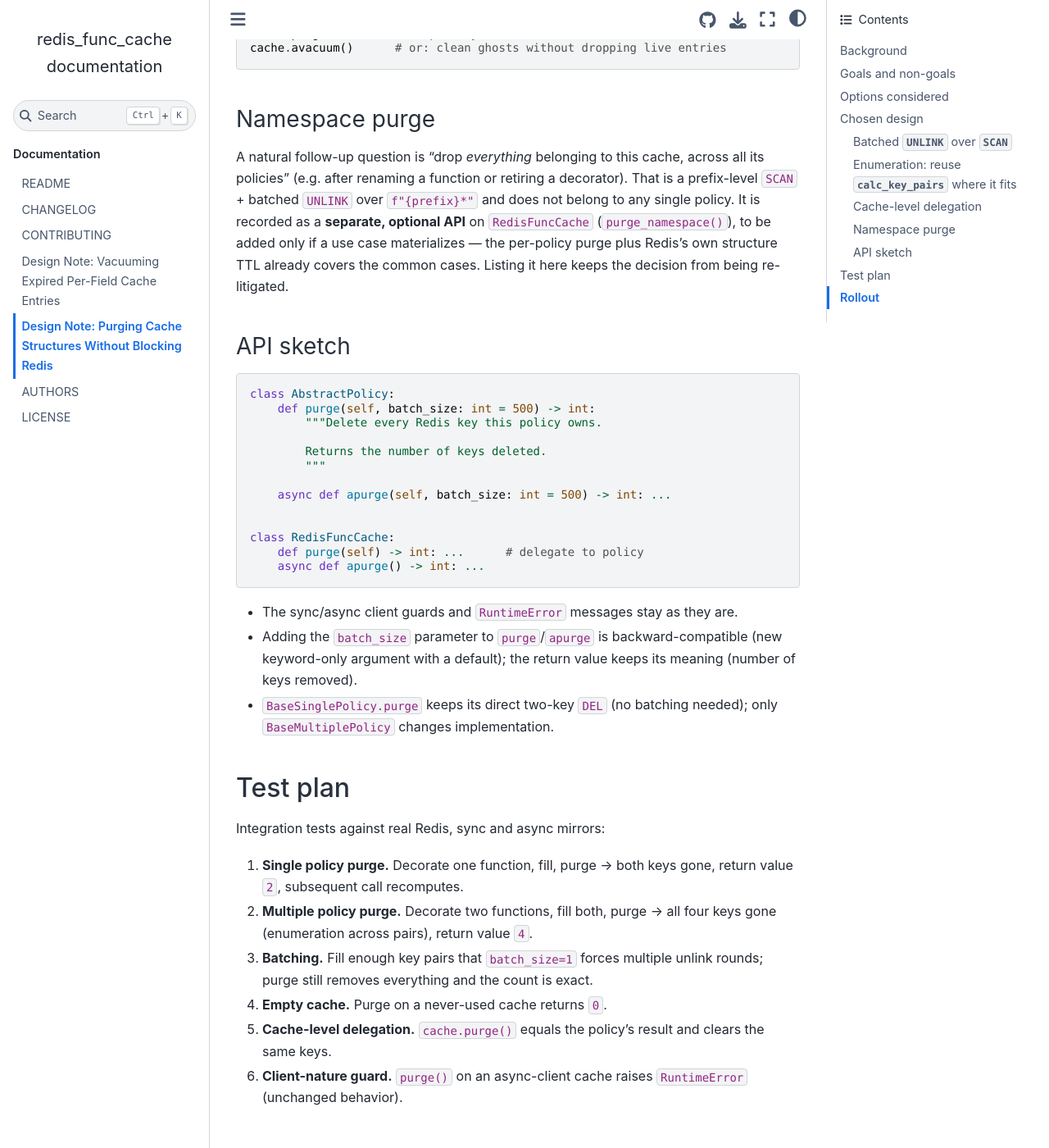
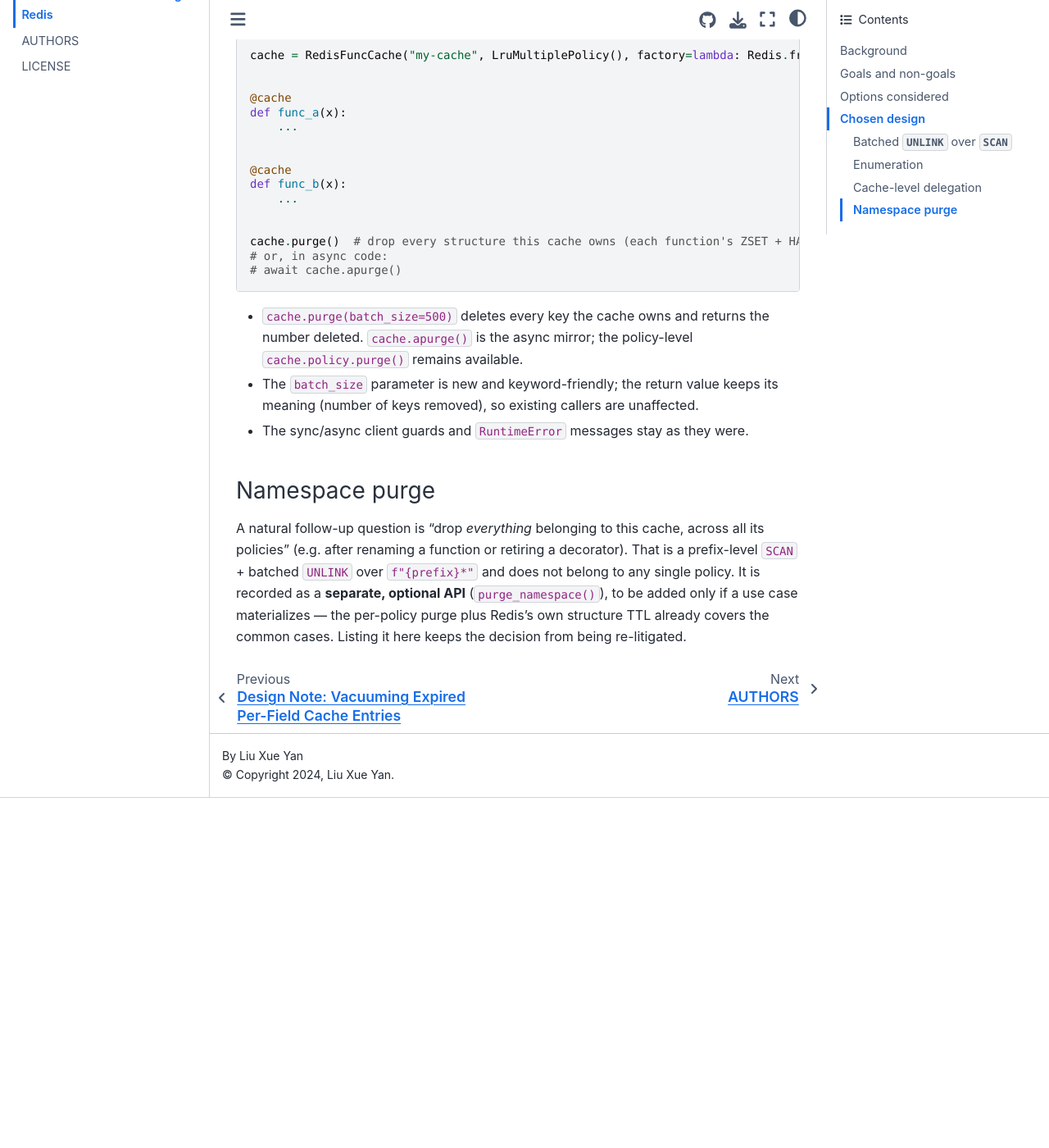
Before and after one commit to tanbro/redis_func_cache, a Sphinx documentation site: the page built from docs/design/purge.md, in a window 1280 px wide and 1400 px high, scrolled down 2970 px. Shown: the whole window at 82% size. Built offline with Sphinx 7.4.7 and the Sphinx Book theme 1.1.4, drawn with Linux system fonts in a browser that asks for light colours; pages that are not in the unit, such as notebooks, are missing from menus; after the commit the page ends 3943 px from its top, so only the background shows below that; some of the changed text lies outside the part shown.

Commit message:
docs: rework design notes for readers and record features in README/CHANGELOG
- Rewrite the vacuum and purge design notes in a user-facing design style:
  usage examples for cache.vacuum()/cache.purge(), rationale and rejected
  options kept, Sphinx roles replaced with plain Markdown, YAML metadata
  and development-process sections (test plan, rollout) removed.
- README: document per-item TTL and the maintenance operations in the
  feature list, add a Cache Maintenance section with examples, and point
  the per-item TTL caution at vacuum.
- CHANGELOG: add an Unreleased section covering ignore_redis_errors,
  vacuum/avacuum, cache-level purge/apurge with batch_size, the
  multiple-policy purge KEYS->SCAN + batched UNLINK rework, and the
  multiple-policy get_size/aget_size implementation.

````diff
--- a/docs/design/purge.md
+++ b/docs/design/purge.md
@@ -1,30 +1,19 @@
----
-status: draft
-description: |
-   Targeted at the next minor release.
-   This note records how `purge` is implemented today, why its multiple-policy
-   variant is unsuitable for production Redis, the alternatives considered,
-   and the design of the replacement: SCAN-based enumeration with batched
-   UNLINK, a cache-level delegation, and an optional namespace purge.
----
-
 # Design Note: Purging Cache Structures Without Blocking Redis
 
 ## Background
 
-{meth}`~redis_func_cache.policies.abstract.AbstractPolicy.purge` (and its async
-mirror {meth}`~redis_func_cache.policies.abstract.AbstractPolicy.apurge`) deletes
-every Redis key a policy owns. The two policy shapes differ structurally:
+`purge` (and its async mirror `apurge`) deletes every Redis key a policy owns. The two
+policy shapes differ structurally:
 
 - **Single policies** own exactly one static key pair (`...:0` ZSET + `...:1`
-  HASH). `BaseSinglePolicy.purge` calls `DEL` on the two names from
-  `calc_keys()` — two keys, one command, no enumeration. This variant is already
-  correct and needs no change.
+  HASH). `BaseSinglePolicy.purge` calls `DEL` on the two names from `calc_keys()` —
+  two keys, one command, no enumeration. This variant is already correct and needs no
+  change.
 - **Multiple policies** own one key pair *per decorated function*, discovered at
   decoration time. There is no static key list, so the purge has to enumerate:
 
 ```python
-# src/redis_func_cache/policies/base.py — BaseMultiplePolicy.purge (current)
+# src/redis_func_cache/policies/base.py — BaseMultiplePolicy.purge (previous implementation)
 pat = f"{self.cache.prefix}{self.cache.name}:{self.__key__}:*"
 if keys := client.keys(pat):
     return client.delete(*keys)
@@ -32,24 +21,23 @@
 
 Two properties of this implementation are production hazards:
 
-1. **`KEYS` blocks the server.** `KEYS` is O(N) over the *entire* keyspace and
-   runs to completion on Redis's single thread. On a large instance the call
-   stalls every other client for the whole scan — the classic Redis
-   anti-pattern, and the same reason the vacuum design (see
-   {doc}`field-ttl-vacuum`) moved its enumeration to `SCAN`.
+1. **`KEYS` blocks the server.** `KEYS` is O(N) over the *entire* keyspace and runs to
+   completion on Redis's single thread. On a large instance the call stalls every
+   other client for the whole scan — the classic Redis anti-pattern, and the same
+   reason the vacuum design (see [Vacuuming Expired Per-Field Cache
+   Entries](field-ttl-vacuum.md)) moved its enumeration to `SCAN`.
 2. **One giant `DELETE`.** Every matched key travels in a single `DEL` command.
-   Deleting many keys touches many allocation arenas; a wide purge can hold the
-   server busy longer than any caller expects, and the command payload scales
-   with the cache's fan-out.
+   Deleting many keys touches many allocation arenas; a wide purge can hold the server
+   busy longer than any caller expects, and the command payload scales with the
+   cache's fan-out.
 
 ## Goals and non-goals
 
-- **Goals**: non-blocking enumeration (`SCAN`), bounded per-command work
-  (batched `UNLINK`), a cache-level entry point so users do not reach into
-  `cache.policy`, and an optional namespace-level purge.
+- **Goals**: non-blocking enumeration (`SCAN`), bounded per-command work (batched
+  `UNLINK`), a cache-level entry point so users do not reach into `cache.policy`.
 - **Non-goals**: changing what "purge" means (it remains *delete all structures,
-  return the number of keys deleted*); touching the get/put/get-size paths;
-  automatic or scheduled purging — that stays the caller's decision.
+  return the number of keys deleted*); touching the get/put/get-size paths; automatic
+  or scheduled purging — that stays the caller's decision.
 
 ## Options considered
 
@@ -68,99 +56,71 @@
 
 The replacement loop, identical in shape for sync and async:
 
-1. `SCAN MATCH <prefix><name>:<__key__>:*` (via `client.scan_iter`, which pages
-   with a default `COUNT` hint and never blocks);
-2. buffer matched keys and call **`UNLINK`** in batches of `batch_size`
-   (default 500, matching `vacuum`);
+1. `SCAN MATCH <prefix><name>:<__key__>:*` (via `client.scan_iter`, which pages with a
+   default `COUNT` hint and never blocks);
+2. buffer matched keys and call **`UNLINK`** in batches of `batch_size` (default 500,
+   matching `vacuum`);
 3. accumulate and return the total number of keys unlinked.
 
-`UNLINK` over `DEL`: the key removal from the keyspace is O(1) on the
-caller's path while the memory reclamation happens incrementally in a
-background thread (Redis ≥ 4.0). The return value semantics are identical.
-Small caches (a handful of keys) gain nothing from `UNLINK` over `DEL`, but
-the code stays uniform and the batch bound keeps worst cases flat.
+`UNLINK` over `DEL`: the key removal from the keyspace is O(1) on the caller's path
+while the memory reclamation happens incrementally in a background thread
+(Redis ≥ 4.0). The return value semantics are identical. Small caches (a handful of
+keys) gain nothing from `UNLINK` over `DEL`, but the code stays uniform and the batch
+bound keeps worst cases flat.
 
 The pattern is deliberately `...:{__key__}:*` — *not* the `:*:0` pattern of
-`calc_key_pairs`: a purge must take the hash (`:1`) along with the sorted set
-(`:0`), so the enumeration cannot reuse the vacuum's pair iterator even
-though both start from `SCAN`.
+`calc_key_pairs`: a purge must take the hash (`:1`) along with the sorted set (`:0`),
+so the enumeration cannot reuse the vacuum's pair iterator even though both start from
+`SCAN`.
 
-### Enumeration: reuse `calc_key_pairs` where it fits
+### Enumeration
 
-Single policies keep deleting their static pair — nothing to enumerate.
-Multiple policies enumerate with `scan_iter` inline in `purge`/`apurge`
-(the `:*` pattern and the flat key list differ from `calc_key_pairs`'s
-`:*:0`-pattern pair list, so sharing would complicate both call sites for
-no reuse).
+Single policies keep deleting their static pair — nothing to enumerate. Multiple
+policies enumerate with `scan_iter` inline in `purge`/`apurge` (the `:*` pattern and
+the flat key list differ from `calc_key_pairs`'s `:*:0`-pattern pair list, so sharing
+would complicate both call sites for no reuse).
 
 ### Cache-level delegation
 
-`RedisFuncCache` gains `purge()` / `apurge()` as one-line delegations to the
-bound policy — the same shape as the existing `vacuum()` / `avacuum()`
-delegations — so the public workflow is symmetric:
+`RedisFuncCache` gains `purge()` / `apurge()` as one-line delegations to the bound
+policy — the same shape as the `vacuum()` / `avacuum()` delegations — so the public
+workflow is symmetric:
 
 ```python
-cache.purge()        # drop every structure this cache owns
-cache.avacuum()      # or: clean ghosts without dropping live entries
+from redis import Redis
+from redis_func_cache import LruMultiplePolicy, RedisFuncCache
+
+cache = RedisFuncCache("my-cache", LruMultiplePolicy(), factory=lambda: Redis.from_url("redis://"))
+
+
+@cache
+def func_a(x):
+    ...
+
+
+@cache
+def func_b(x):
+    ...
+
+
+cache.purge()  # drop every structure this cache owns (each function's ZSET + HASH)
+# or, in async code:
+# await cache.apurge()
 ```
+
+- `cache.purge(batch_size=500)` deletes every key the cache owns and returns the
+  number deleted. `cache.apurge()` is the async mirror; the policy-level
+  `cache.policy.purge()` remains available.
+- The `batch_size` parameter is new and keyword-friendly; the return value keeps its
+  meaning (number of keys removed), so existing callers are unaffected.
+- The sync/async client guards and `RuntimeError` messages stay as they were.
 
 ### Namespace purge
 
-A natural follow-up question is "drop *everything* belonging to this cache,
-across all its policies" (e.g. after renaming a function or retiring a
-decorator). That is a prefix-level `SCAN` + batched `UNLINK` over
-`f"{prefix}*"` and does not belong to any single policy. It is recorded as a
-**separate, optional API** on `RedisFuncCache` (`purge_namespace()`), to be
-added only if a use case materializes — the per-policy purge plus Redis's own
-structure TTL already covers the common cases. Listing it here keeps the
-decision from being re-litigated.
-
-### API sketch
-
-```python
-class AbstractPolicy:
-    def purge(self, batch_size: int = 500) -> int:
-        """Delete every Redis key this policy owns.
-
-        Returns the number of keys deleted.
-        """
-
-    async def apurge(self, batch_size: int = 500) -> int: ...
-
-
-class RedisFuncCache:
-    def purge(self) -> int: ...      # delegate to policy
-    async def apurge() -> int: ...
-```
-
-- The sync/async client guards and `RuntimeError` messages stay as they are.
-- Adding the `batch_size` parameter to `purge`/`apurge` is
-  backward-compatible (new keyword-only argument with a default); the return
-  value keeps its meaning (number of keys removed).
-- `BaseSinglePolicy.purge` keeps its direct two-key `DEL` (no batching
-  needed); only `BaseMultiplePolicy` changes implementation.
-
-## Test plan
-
-Integration tests against real Redis, sync and async mirrors:
-
-1. **Single policy purge.** Decorate one function, fill, purge → both keys
-   gone, return value `2`, subsequent call recomputes.
-2. **Multiple policy purge.** Decorate two functions, fill both, purge →
-   all four keys gone (enumeration across pairs), return value `4`.
-3. **Batching.** Fill enough key pairs that `batch_size=1` forces multiple
-   unlink rounds; purge still removes everything and the count is exact.
-4. **Empty cache.** Purge on a never-used cache returns `0`.
-5. **Cache-level delegation.** `cache.purge()` equals the policy's result and
-   clears the same keys.
-6. **Client-nature guard.** `purge()` on an async-client cache raises
-   `RuntimeError` (unchanged behavior).
-
-## Rollout
-
-1. Rework `BaseMultiplePolicy.purge` / `apurge` to `SCAN` + batched `UNLINK`;
-   leave `BaseSinglePolicy` untouched.
-2. Add `RedisFuncCache.purge` / `apurge` delegations.
-3. CHANGELOG entry noting the multiple-policy purge no longer uses `KEYS`
-   (behavior-preserving except for blocking characteristics) and
-   `.. versionadded::` markers — version to be decided at release.
+A natural follow-up question is "drop *everything* belonging to this cache, across all
+its policies" (e.g. after renaming a function or retiring a decorator). That is a
+prefix-level `SCAN` + batched `UNLINK` over `f"{prefix}*"` and does not belong to any
+single policy. It is recorded as a **separate, optional API** (`purge_namespace()`),
+to be added only if a use case materializes — the per-policy purge plus Redis's own
+structure TTL already covers the common cases. Listing it here keeps the decision from
+being re-litigated.
````
Also changed, not shown: other parts of docs/design/purge.md (+1 -1 lines), CHANGELOG.md (+14 -0 lines), README.md (+32 -1 lines), docs/design/field-ttl-vacuum.md (+47 -92 lines).
